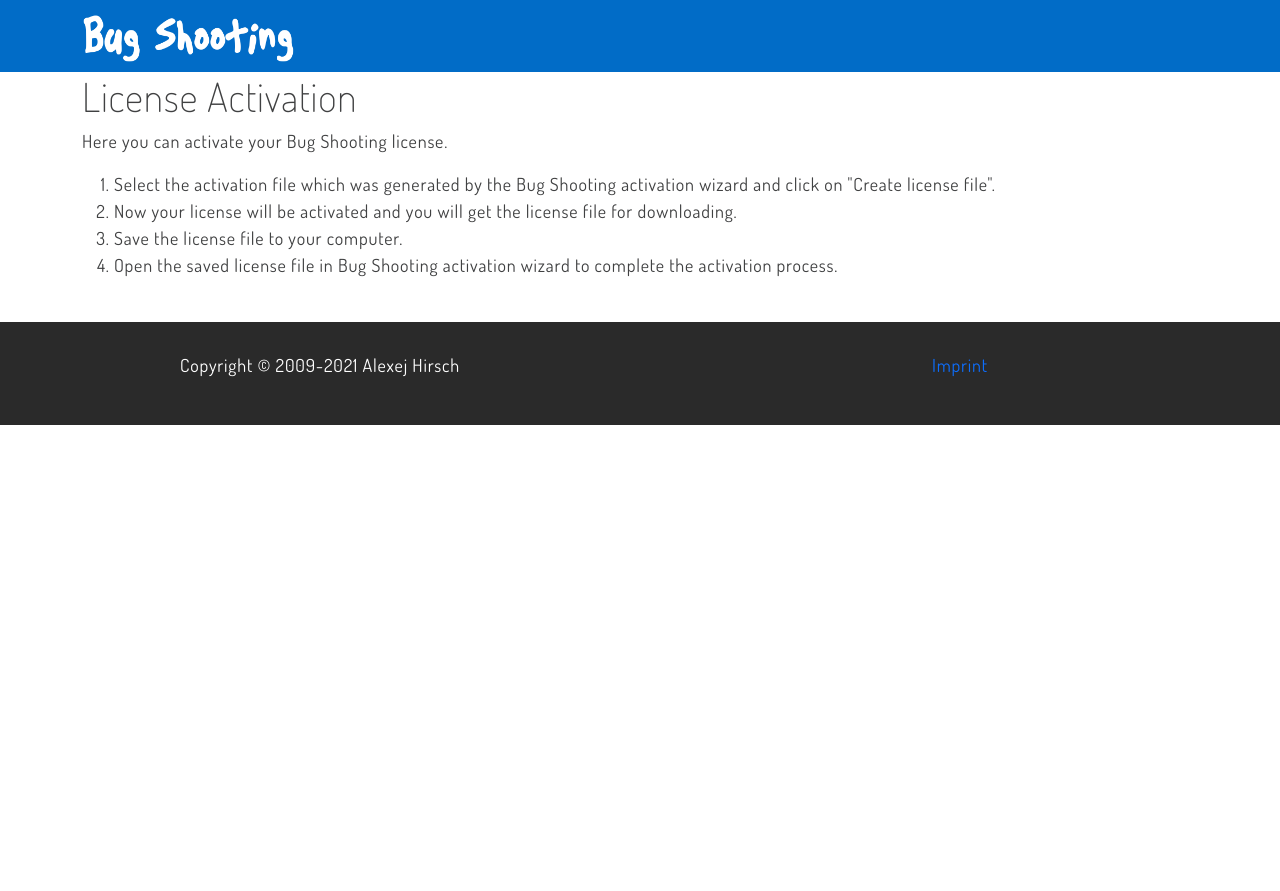
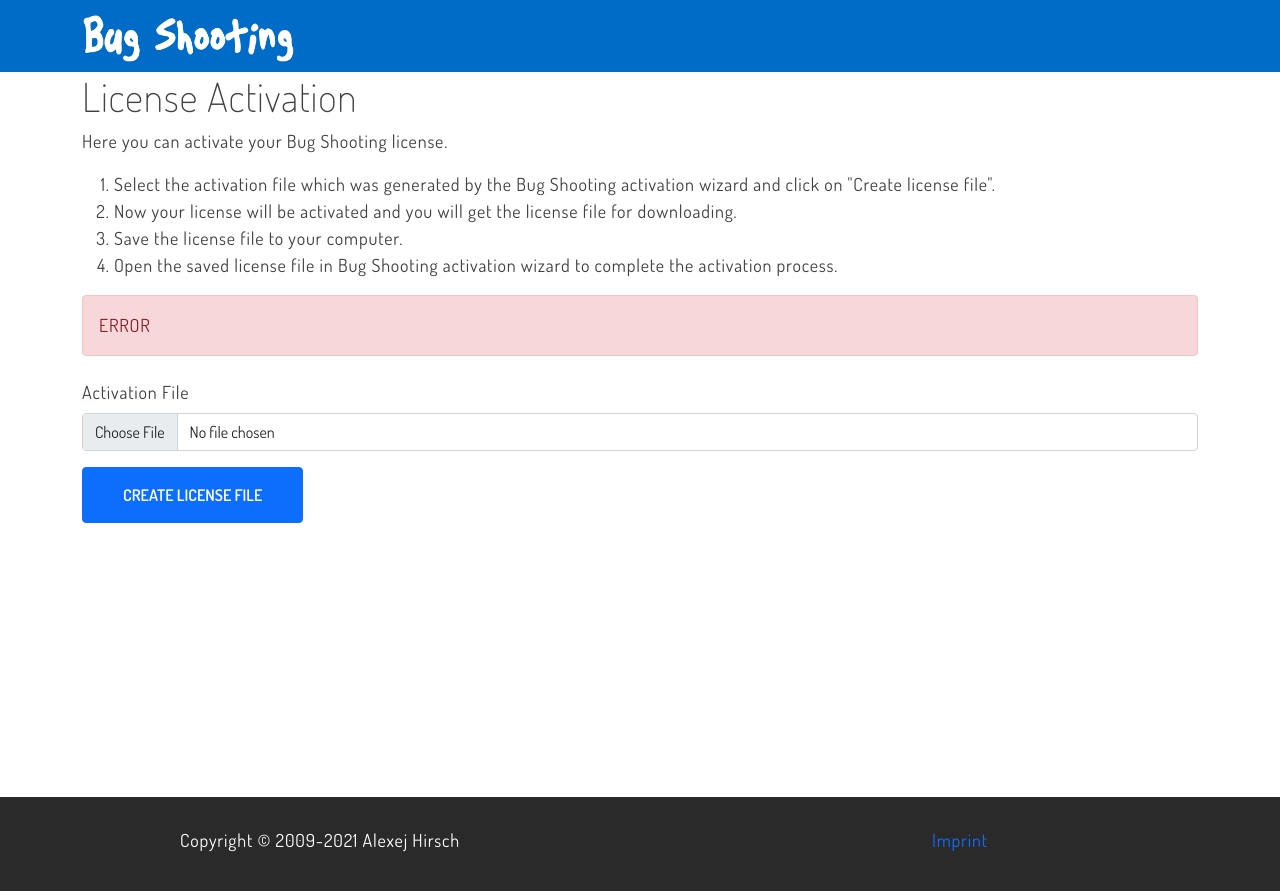
Before and after one commit to BugShooting/BugShooting.Homepage, a Jekyll site: the page built from activation.md, in a window 1280 px wide. Shown: the top 891 px of the page. Built offline with Jekyll 4.4.1, drawn with Linux system fonts in a browser that asks for light colours.

Commit message:
Update activation.md

```diff
--- a/activation.md
+++ b/activation.md
@@ -14,7 +14,7 @@
     <li>Open the saved license file in Bug Shooting activation wizard to complete the activation process.</li>
   </ol>
 
-  <div id="errorMessage" class="alert alert-danger" role="alert" style="display:none" />
+  <div id="errorMessage" class="alert alert-danger" role="alert" >ERROR</div>
 
   <form id="submitform">
     <div class="row mb-3">
```
